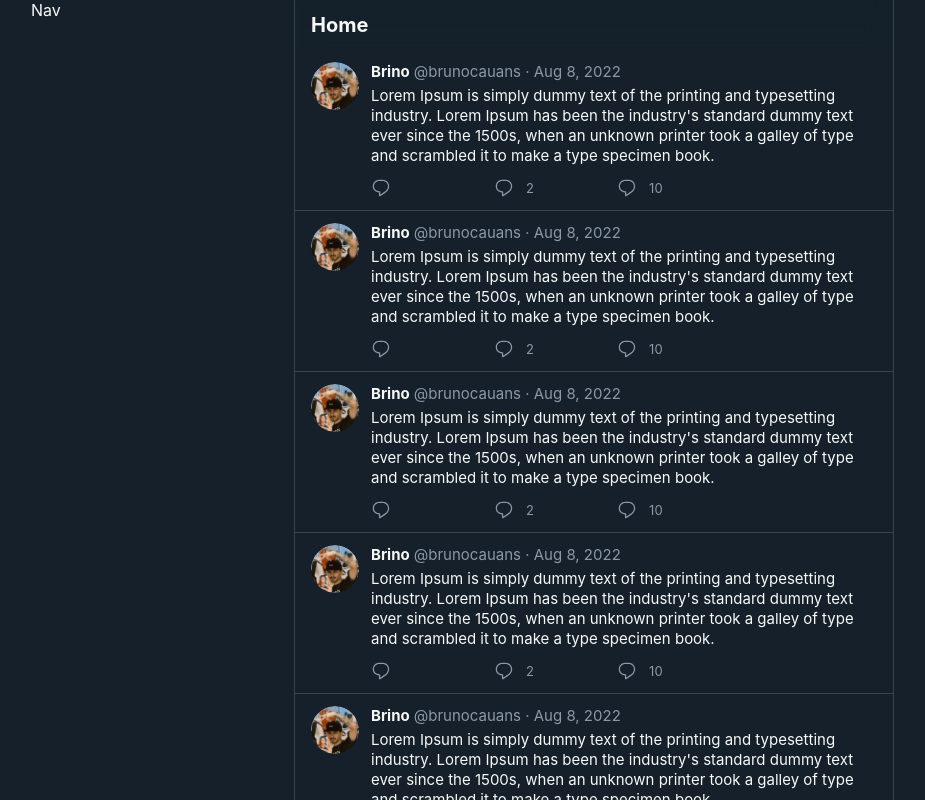
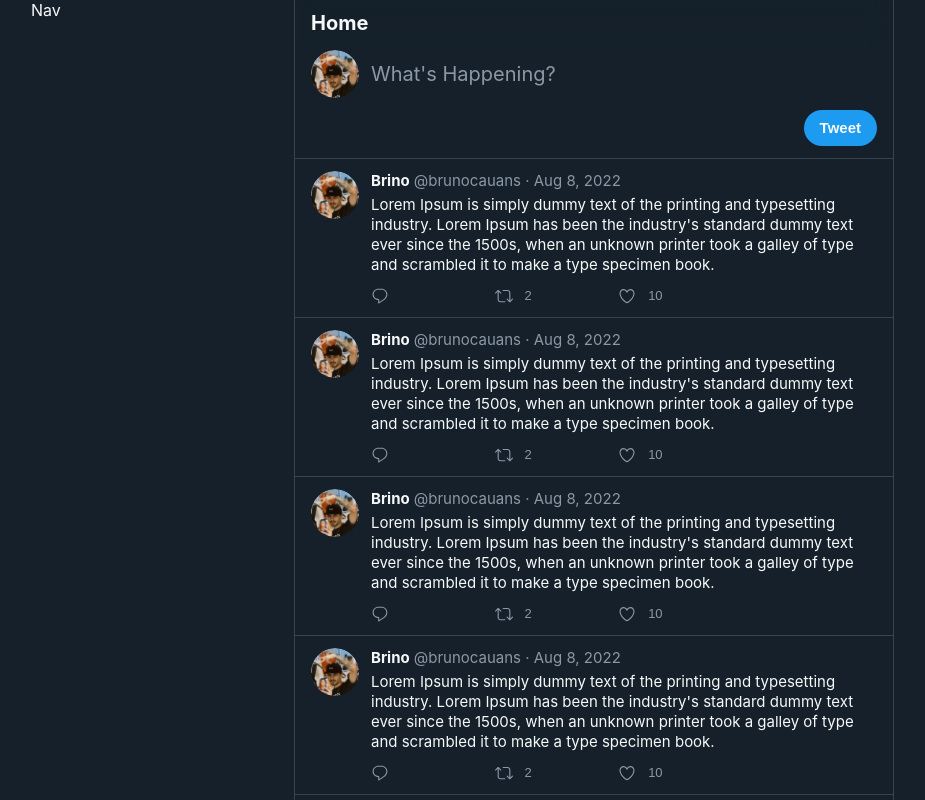
Before and after one commit to BrunoCauan/twitter-clone, a React (Vite) app: page / in a window 1280 px wide. Shown: the top 800 px of the page, without its empty margins (116-1041 px from the left). Built offline with nearby package versions, Linux system fonts and the light colour scheme.

Commit message:
WIP New Tweet Design

```diff
--- a/src/App.tsx
+++ b/src/App.tsx
@@ -2,6 +2,7 @@ import styled from 'styled-components';
 
 import { Nav } from './components/Nav.component';
 import { TweetList } from './components/TweetsList.component';
+import { NewTweet } from './components/NewTweet.component';
 
 export function App() {
     return (
@@ -13,6 +14,7 @@ export function App() {
                     <h2>Home</h2>
                 </MainHeader>
 
+                <NewTweet />
                 <TweetList />
             </MainContainer>
         </Home>
@@ -31,19 +33,26 @@ const MainContainer = styled.main`
     align-items: flex-start;
     flex: auto;
     flex-grow: 2;
+
+    & > * {
+        border-left: 1px solid #38444d;
+        border-right: 1px solid #38444d;
+        width: 100%;
+        max-width: 600px;
+
+        & > * {
+            padding-left: 16px;
+            padding-right: 16px;
+        }
+    }
 `;
 
 const MainHeader = styled.header`
     display: flex;
     align-items: center;
     height: 53px;
-    width: 100%;
-    max-width: 600px;
     background-color: #15202bbf;
     backdrop-filter: blur(12px);
-    padding: 0 16px;
-    border-left: 1px solid #38444d;
-    border-right: 1px solid #38444d;
     position: sticky;
     top: 0;
     left: 0;
--- /dev/null
+++ b/src/components/NewTweet.component.tsx
@@ -0,0 +1,94 @@
+import styled from "styled-components";
+
+import { UserModel } from "../models/User.model";
+import { Avatar } from "./Avatar.component";
+
+const loggedUser: UserModel = {
+    name: 'Brino',
+    userName: 'brunocauans',
+    profilePictureURL: '',
+    id: '123'
+};
+
+export function NewTweet() {
+    return (
+        <NewTweetContainer>
+            <NewTweetContent>
+                <Avatar user={loggedUser}/>
+
+                <NewTweetForm>
+                    <textarea placeholder="What's Happening?"/>
+
+                    <CTAContainer>
+                        <button type="button">Tweet</button>
+                    </CTAContainer>
+                </NewTweetForm>
+            </NewTweetContent>
+        </NewTweetContainer>
+    );
+}
+
+const NewTweetContainer = styled.div`
+    padding-top: 4px;
+    padding-bottom: 12px;
+    border-bottom: 1px solid #38444d;
+`;
+
+const NewTweetContent = styled.div`
+    display: flex;
+`;
+
+const NewTweetForm = styled.div`
+    display: flex;
+    flex-direction: column;
+    width: 100%;
+
+    textarea {
+        border: none;
+        overflow: auto;
+        outline: none;
+        box-shadow: none;
+        resize: none;
+        background: transparent;
+        font-family: inherit;
+        min-height: 48px;
+        padding: 0;
+        margin: 0;
+        font-size: 20px;
+        line-height: 24px;
+        font-weight: 400;
+        color: #f7f9f9;
+        margin-top: 12px;
+
+        &::placeholder {
+            color: #8b98a5;
+        }
+    }
+`;
+
+const CTAContainer = styled.div`
+    display: flex;
+    justify-content: flex-end;
+
+    button {
+        background-color: #1d9bf0;
+        color: #f7f9f9;
+        font-size: 15px;
+        line-height: 20px;
+        font-weight: 700;
+        min-width: 36px;
+        min-height: 36px;
+        padding-left: 16px;
+        padding-right: 16px;
+        border-radius: 9999px;
+        border-width: 0;
+        outline-style: none;
+        transition-property: background-color, box-shadow;
+        transition-duration: 0.2s;
+        cursor: pointer;
+
+        &:disabled {
+            opacity: 0.5;
+        }
+    }
+`;
--- a/src/components/Tweet.component.tsx
+++ b/src/components/Tweet.component.tsx
@@ -35,7 +35,7 @@ export function Tweet({ tweet }: TweetProps) {
                     </TweetAction>
 
                     <TweetAction>
-                        <svg viewBox="0 0 24 24" aria-hidden="true"><g><path d="M14.046 2.242l-4.148-.01h-.002c-4.374 0-7.8 3.427-7.8 7.802 0 4.098 3.186 7.206 7.465 7.37v3.828c0 .108.044.286.12.403.142.225.384.347.632.347.138 0 .277-.038.402-.118.264-.168 6.473-4.14 8.088-5.506 1.902-1.61 3.04-3.97 3.043-6.312v-.017c-.006-4.367-3.43-7.787-7.8-7.788zm3.787 12.972c-1.134.96-4.862 3.405-6.772 4.643V16.67c0-.414-.335-.75-.75-.75h-.396c-3.66 0-6.318-2.476-6.318-5.886 0-3.534 2.768-6.302 6.3-6.302l4.147.01h.002c3.532 0 6.3 2.766 6.302 6.296-.003 1.91-.942 3.844-2.514 5.176z"></path></g></svg>
+                        <svg viewBox="0 0 24 24" aria-hidden="true"><g><path d="M23.77 15.67c-.292-.293-.767-.293-1.06 0l-2.22 2.22V7.65c0-2.068-1.683-3.75-3.75-3.75h-5.85c-.414 0-.75.336-.75.75s.336.75.75.75h5.85c1.24 0 2.25 1.01 2.25 2.25v10.24l-2.22-2.22c-.293-.293-.768-.293-1.06 0s-.294.768 0 1.06l3.5 3.5c.145.147.337.22.53.22s.383-.072.53-.22l3.5-3.5c.294-.292.294-.767 0-1.06zm-10.66 3.28H7.26c-1.24 0-2.25-1.01-2.25-2.25V6.46l2.22 2.22c.148.147.34.22.532.22s.384-.073.53-.22c.293-.293.293-.768 0-1.06l-3.5-3.5c-.293-.294-.768-.294-1.06 0l-3.5 3.5c-.294.292-.294.767 0 1.06s.767.293 1.06 0l2.22-2.22V16.7c0 2.068 1.683 3.75 3.75 3.75h5.85c.414 0 .75-.336.75-.75s-.337-.75-.75-.75z"></path></g></svg>
 
                         {tweet?.retweetsCount > 0 &&
                             <span className='count'>{tweet.retweetsCount}</span>
@@ -43,7 +43,7 @@ export function Tweet({ tweet }: TweetProps) {
                     </TweetAction>
 
                     <TweetAction>
-                        <svg viewBox="0 0 24 24" aria-hidden="true"><g><path d="M14.046 2.242l-4.148-.01h-.002c-4.374 0-7.8 3.427-7.8 7.802 0 4.098 3.186 7.206 7.465 7.37v3.828c0 .108.044.286.12.403.142.225.384.347.632.347.138 0 .277-.038.402-.118.264-.168 6.473-4.14 8.088-5.506 1.902-1.61 3.04-3.97 3.043-6.312v-.017c-.006-4.367-3.43-7.787-7.8-7.788zm3.787 12.972c-1.134.96-4.862 3.405-6.772 4.643V16.67c0-.414-.335-.75-.75-.75h-.396c-3.66 0-6.318-2.476-6.318-5.886 0-3.534 2.768-6.302 6.3-6.302l4.147.01h.002c3.532 0 6.3 2.766 6.302 6.296-.003 1.91-.942 3.844-2.514 5.176z"></path></g></svg>
+                        <svg viewBox="0 0 24 24" aria-hidden="true"><g><path d="M12 21.638h-.014C9.403 21.59 1.95 14.856 1.95 8.478c0-3.064 2.525-5.754 5.403-5.754 2.29 0 3.83 1.58 4.646 2.73.814-1.148 2.354-2.73 4.645-2.73 2.88 0 5.404 2.69 5.404 5.755 0 6.376-7.454 13.11-10.037 13.157H12zM7.354 4.225c-2.08 0-3.903 1.988-3.903 4.255 0 5.74 7.034 11.596 8.55 11.658 1.518-.062 8.55-5.917 8.55-11.658 0-2.267-1.823-4.255-3.903-4.255-2.528 0-3.94 2.936-3.952 2.965-.23.562-1.156.562-1.387 0-.014-.03-1.425-2.965-3.954-2.965z"></path></g></svg>
 
                         {tweet?.likesCount > 0 &&
                             <span className='count'>{tweet.likesCount}</span>
@@ -57,7 +57,8 @@ export function Tweet({ tweet }: TweetProps) {
 
 const TweetContainer = styled.article`
     display: flex;
-    padding: 12px 16px;
+    padding-top: 12px;
+    padding-bottom: 12px;
     border-bottom: 1px solid #38444d;
 `;
 
@@ -94,14 +95,19 @@ const TweetFooter = styled.div`
     width: 60%;
 `;
 
-const TweetAction = styled.div`
+const TweetAction = styled.button`
+    border-width: 0;
+    outline-style: none;
+    background: transparent;
+    padding: 0;
+    margin: 0;
     display: flex;
     align-items: center;
     min-width: 52px;
 
     svg {
-        width: 1.25em;
-        height: 1.25em;
+        width: 18px;
+        height: 18px;
         fill: #8b98a5;
     }
 
--- a/src/components/TweetsList.component.tsx
+++ b/src/components/TweetsList.component.tsx
@@ -102,8 +102,4 @@ const TweetListContent = styled.div`
     display: flex;
     flex-direction: column;
     height: 100%;
-    width: 100%;
-    max-width: 600px;
-    border-left: 1px solid #38444d;
-    border-right: 1px solid #38444d;
 `;
```
